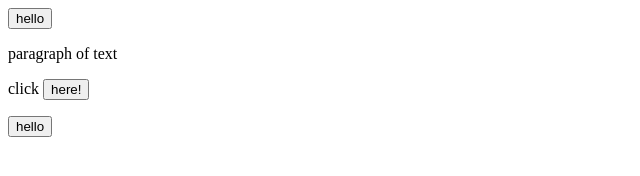
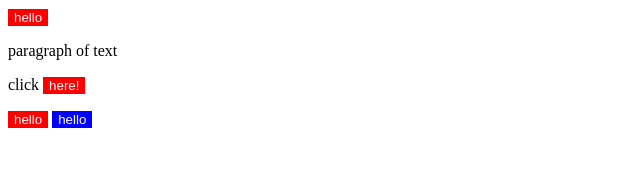
Before and after one commit to kailash-s/full_stack, a plain HTML site: page javascript/website.html in a window 1280 px wide. Shown: the whole page, without its empty margins (0-640 px from the left). Drawn offline with Linux system fonts and the light colour scheme.

Commit message:
html & css basics cont'd with selectors, class attribute and html structure

```diff
--- a/javascript/website.html
+++ b/javascript/website.html
@@ -1,9 +1,24 @@
-<style></style>
+<!-- html structure gives access to more html features and nests elements to organise our code -->
+<!DOCTYPE html>
+<html>
+  <head>
+    <!-- css changes the appearance of the website like below -->
+    <style>
+      button {
+        background-color: red;
+        color: white;
+        border: none;
+      }
 
+      .red-button{
+        background-color: blue;
+      }
+    </style>
+  </head>
+  <body>
     <!-- html creates the content for the website like below: -->
     <button>hello</button>
     <p>paragraph of text</p>
-
     <!-- the above are examples of elements with opening and closing tags -->
 
     <!-- we can elements within elements like below, this is called nesting -->
@@ -13,3 +28,10 @@
     <button>
       hello
     </button>
+
+    <!-- attributes change the behaviour of elements and we can specify elements with the class attribute -->
+    <button class="red-button">
+      hello
+    </button>
+  </body>
+</html>
```
Lines whose indentation alone changed are shown as unchanged.
